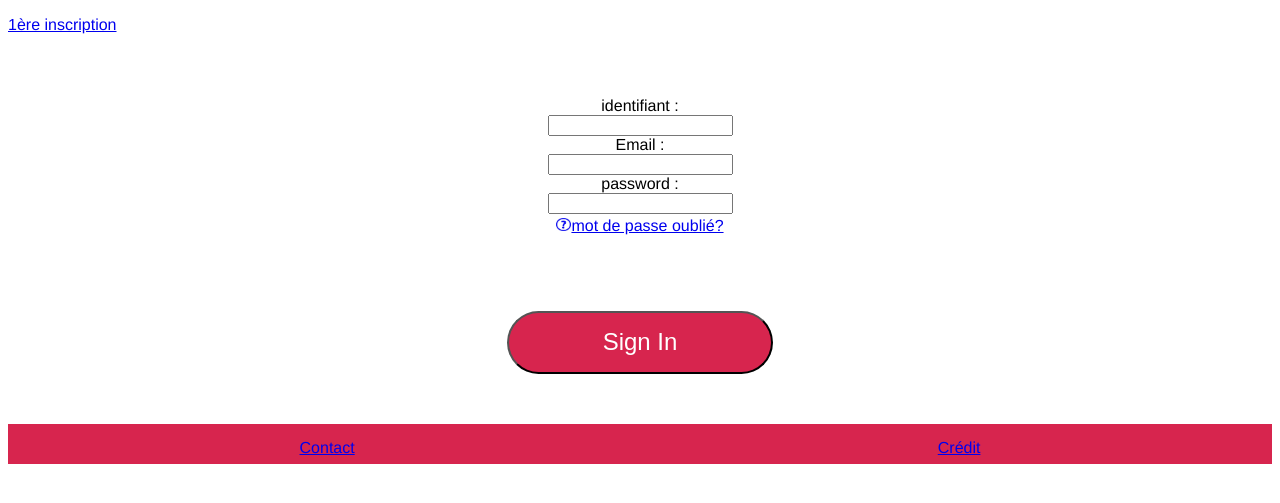
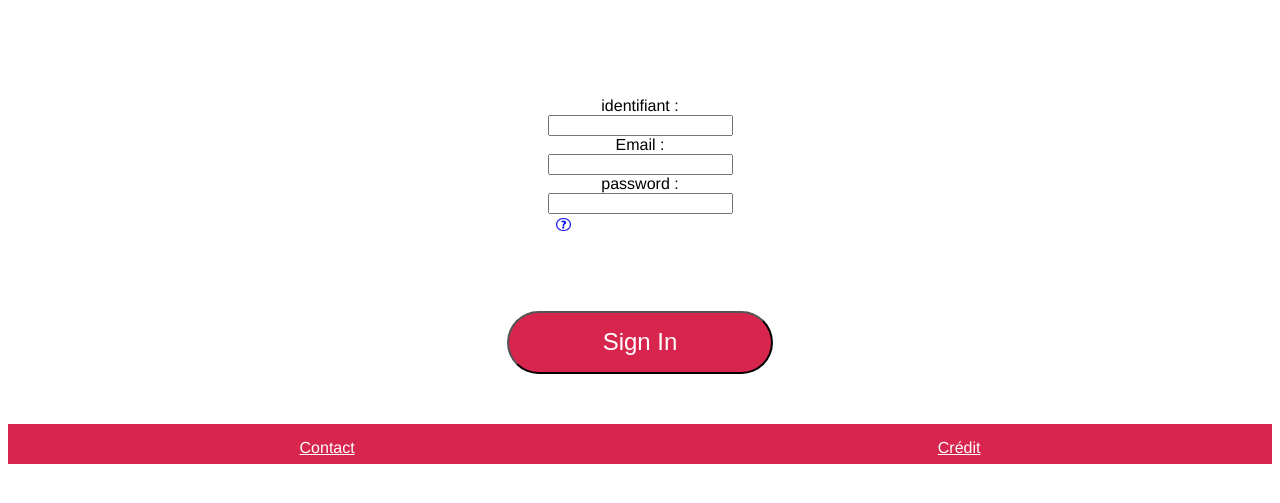
Before and after one commit to crazychouwi/CHALLENGE2017, a PHP site: page /login.php in a window 1280 px wide. Shown: the part 96-599 px from the top of the page. Run offline with PHP 8.4, Linux system fonts and the light colour scheme.

Commit message:
modif finale lou

```diff
--- a/assets/css/connection.css
+++ b/assets/css/connection.css
@@ -61,3 +61,6 @@ border: solid 1px #4CADC1;
     height: 80%;
 
 }
+a{
+  color:white;
+}
--- a/assets/css/contact.css
+++ b/assets/css/contact.css
@@ -33,6 +33,8 @@ a:visited{
   color: white;
   text-decoration: none;
 }
+
+
 .conteneur{
   background-color: #D7254E;
   font-size: 2em;
--- a/login.php
+++ b/login.php
@@ -10,7 +10,7 @@
     <div class="header">
       <img src="assets/img/logoSimplon.png" alt="logoSimplon">
     </div>
-<form method="post" action=".php" enctype="multipart/form-data">
+<form method="post" action="connexion.php" enctype="multipart/form-data">
 
 <!-- <div  alt="logo"><img src="assets/img/logoSimplon.png" id="logo"></div> -->
 <p><a href="account.php">1ère inscription</a></p>
```
